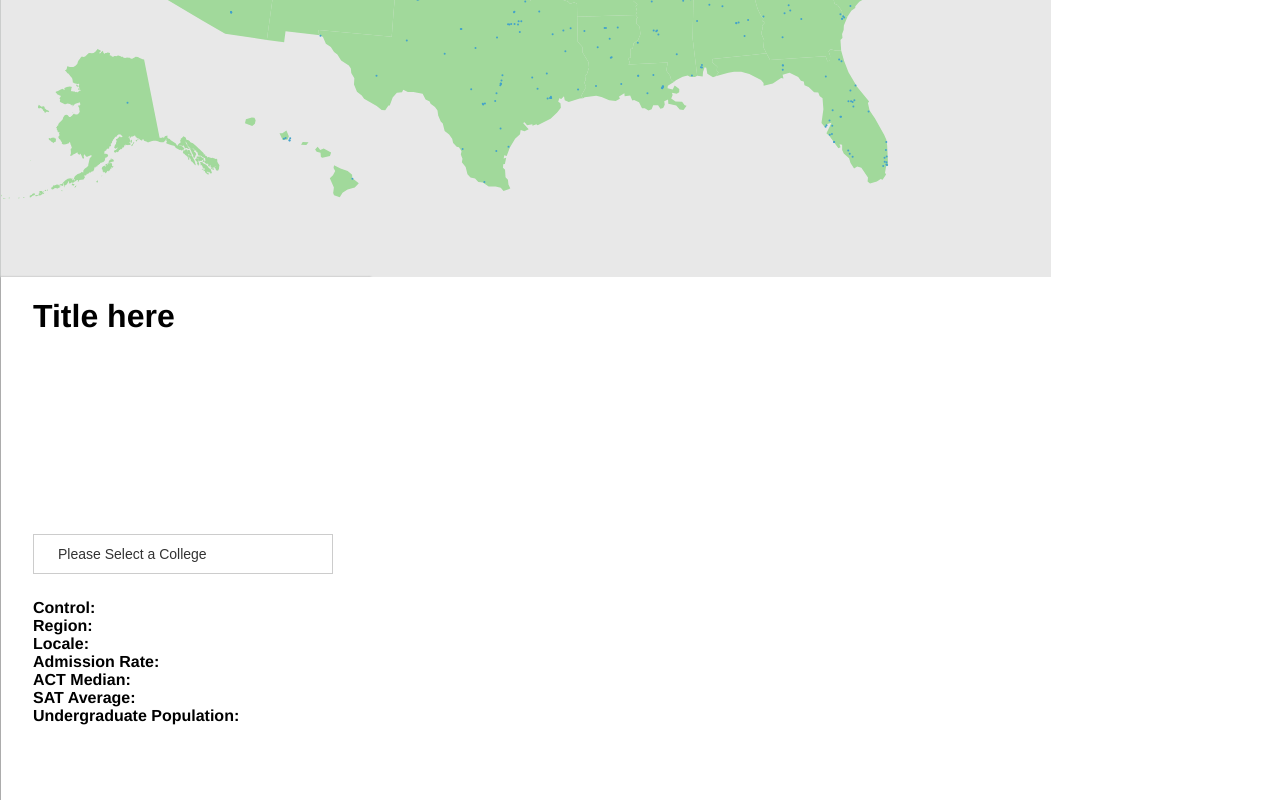
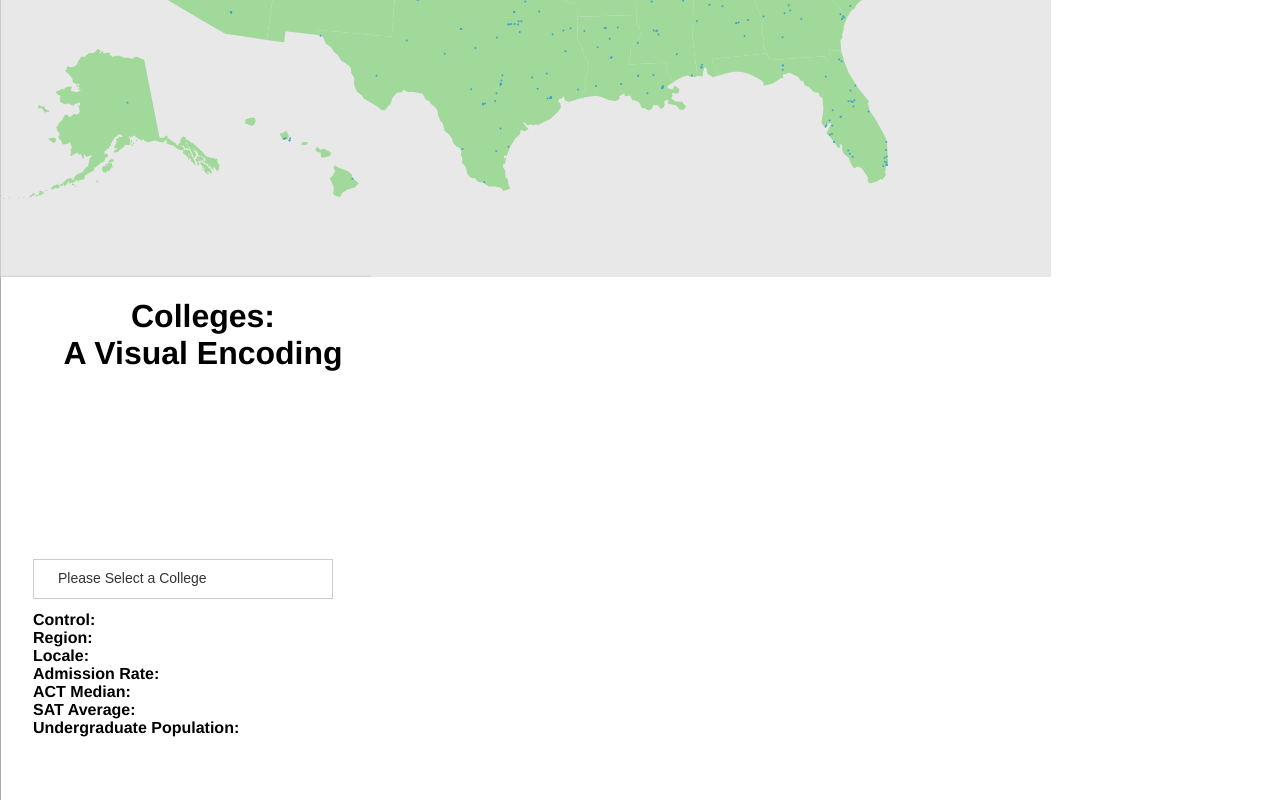
Before and after one commit to fjosufi3/InfoVis-P5, a plain HTML site: page P5/index.html in a window 1280 px wide. Shown: the part 524-1324 px from the top of the page. Drawn offline with nearby package versions, Linux system fonts and the light colour scheme.

Commit message:
Added title

```diff
--- a/P5/css/style.css
+++ b/P5/css/style.css
@@ -1,6 +1,10 @@
 * {
     -webkit-font-smoothing: antialiased;
     -moz-osx-font-smoothing: grayscale;
+}
+
+h1 {
+    text-align: center;
 }
 
 html {
--- a/P5/index.html
+++ b/P5/index.html
@@ -16,7 +16,7 @@
           </div>
       </div>
       <div id="right">
-        <h1>Title here</h1>
+        <h1>Colleges: <br>A Visual Encoding</h1>
         <div id="dropdown"></div>
         <div id="basic_info">
             <strong>Control:</strong> <span id="control"></span><br/>
```
